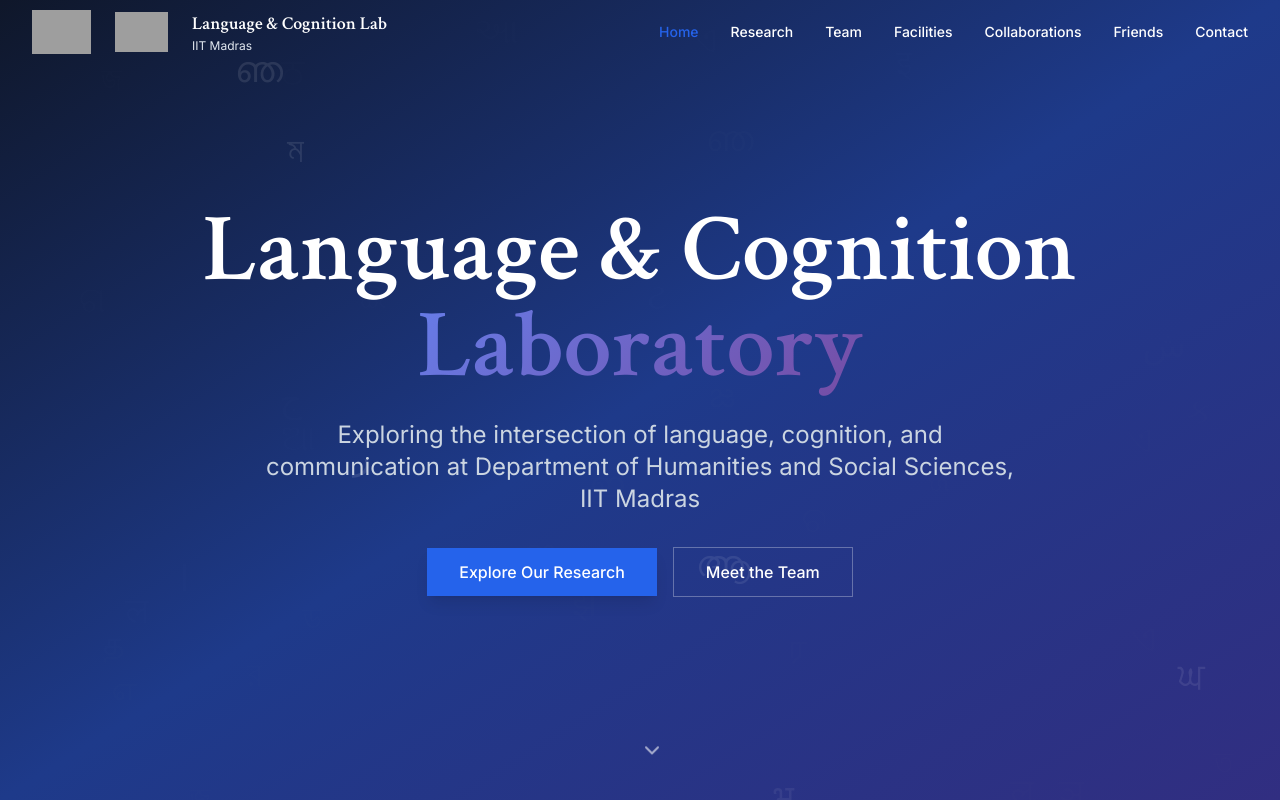
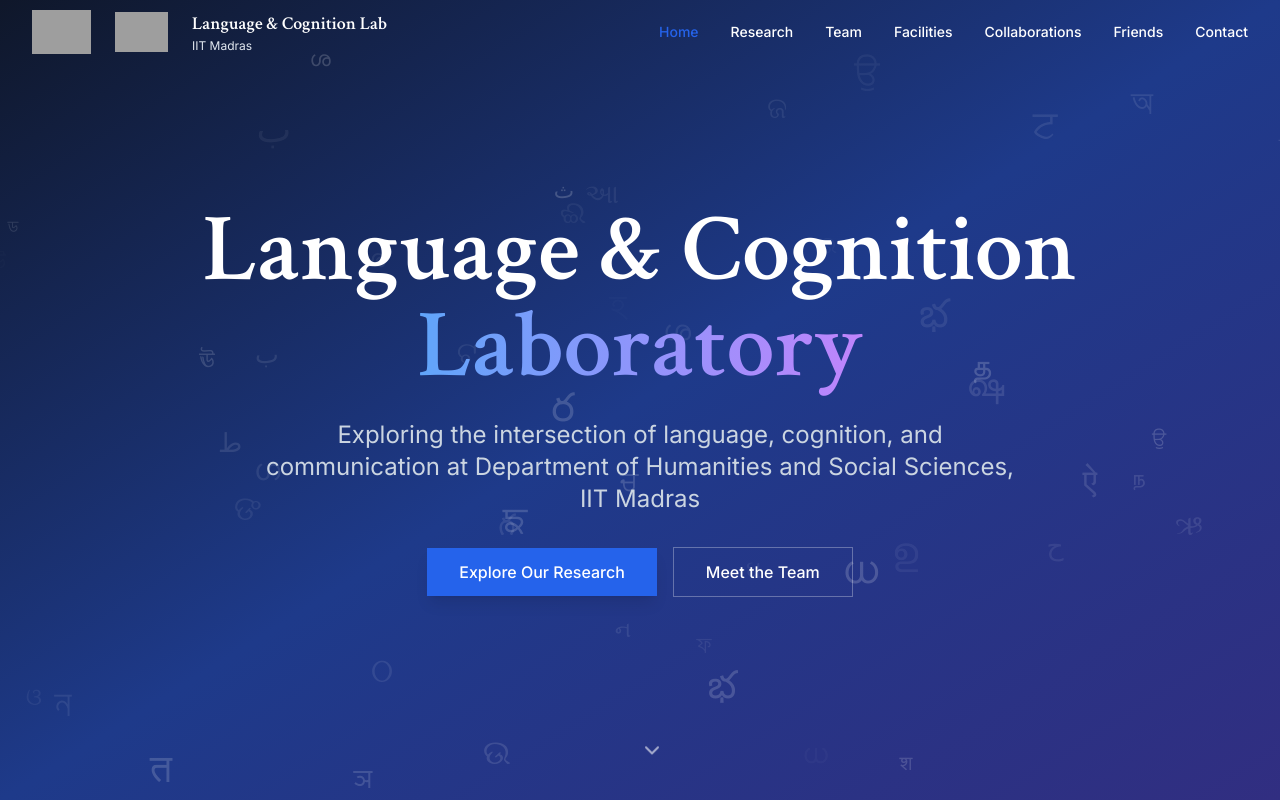
Before and after one commit to languageandcognition/info, a Next.js app: page / in a window 1280 px wide. Shown: the top 800 px of the page. Built offline with nearby package versions, Linux system fonts and the light colour scheme; grey boxes are pictures that could not be loaded.

Commit message:
new effect for hero

```diff
--- a/components/hero-section.tsx
+++ b/components/hero-section.tsx
@@ -1,6 +1,6 @@
 "use client"
 
-import { useEffect, useState } from "react"
+import { useEffect, useState, useCallback } from "react"
 import { useRouter } from "next/navigation";
 import { ChevronDown } from "lucide-react"
 import { multilingualChars } from "@/lib/chars"
@@ -10,77 +10,248 @@ interface FloatingChar {
   char: string
   x: number
   y: number
-  delay: number
+  vx: number
+  vy: number
+  opacity: number
+  maxOpacity: number
+  life: number
+  maxLife: number
+  size: number
 }
 
 export function HeroSection() {
   const [floatingChars, setFloatingChars] = useState<FloatingChar[]>([])
+  const [displayText, setDisplayText] = useState({
+    line1: Array(20).fill(" "), // "Language & Cognition" length
+    line2: Array(10).fill(" ")  // "Laboratory" length
+  })
+  const [contentVisible, setContentVisible] = useState(false)
   const router = useRouter();
+  const MIN_CHARS = 50
+  const MAX_CHARS = 100
+  const SPAWN_RATE = 60 // milliseconds between spawns
+  const TOTAL_REVEAL_DURATION_LINE1 = 1500 // 1.5 seconds for first line
+
+  // Size configuration for floating characters
+  const MIN_CHAR_SIZE = 1.2 // Minimum size in rem
+  const MAX_CHAR_SIZE = 2.5 // Maximum size in rem
+
+  const targetText = {
+    line1: "Language & Cognition", // This already has proper spacing
+    line2: "Laboratory"
+  }
+  const LETTER_REVEAL_INTERVAL = TOTAL_REVEAL_DURATION_LINE1 / targetText.line1.length // ms per letter for both lines
+
+  const createChar = useCallback((id?: number): FloatingChar => {
+    const x = Math.random() * 90 + 5
+    const y = Math.random() * 90 + 5
+    const speed = 0.10
+    const angle = Math.random() * Math.PI * 2
+    const vx = Math.cos(angle) * speed
+    const vy = Math.sin(angle) * speed
+    const maxOpacity = Math.random() * 0.15 + 0.05
+    const maxLife = Math.random() * 180 + 120
+    const size = Math.random() * (MAX_CHAR_SIZE - MIN_CHAR_SIZE) + MIN_CHAR_SIZE // Variable size
+
+    return {
+      id: id || Date.now() + Math.random(),
+      char: multilingualChars[Math.floor(Math.random() * multilingualChars.length)],
+      x,
+      y,
+      vx,
+      vy,
+      opacity: 0,
+      maxOpacity,
+      life: 0,
+      maxLife,
+      size
+    }
+  }, [])
+
+  const updateChars = useCallback(() => {
+    setFloatingChars(prevChars => {
+      const updatedChars = prevChars.map(char => {
+        const newChar = { ...char }
+        newChar.x += newChar.vx
+        newChar.y += newChar.vy
+        newChar.life += 1
+        const lifeProgress = newChar.life / newChar.maxLife
+
+        if (lifeProgress < 0.2) {
+          newChar.opacity = (lifeProgress / 0.2) * newChar.maxOpacity
+        } else if (lifeProgress > 0.8) {
+          newChar.opacity = ((1 - lifeProgress) / 0.2) * newChar.maxOpacity
+        } else {
+          newChar.opacity = newChar.maxOpacity
+        }
+
+        if (newChar.x < -5) newChar.x = 105
+        if (newChar.x > 105) newChar.x = -5
+        if (newChar.y < -5) newChar.y = 105
+        if (newChar.y > 105) newChar.y = -5
+
+        return newChar
+      })
+
+      return updatedChars.filter(char => char.life < char.maxLife)
+    })
+  }, [])
 
   useEffect(() => {
-    // Initial characters
     const initialChars: FloatingChar[] = []
-    for (let i = 0; i < 50; i++) {
-      initialChars.push({
-        id: i,
-        char: multilingualChars[Math.floor(Math.random() * multilingualChars.length)],
-        x: Math.random() * 100, // Random x position (0% to 100%)
-        y: Math.random() * 100, // Random y position (0% to 100%)
-        delay: 1,
-      })
+    for (let i = 0; i < MIN_CHARS; i++) {
+      const char = createChar(i)
+      char.life = Math.random() * char.maxLife * 0.5
+      const lifeProgress = char.life / char.maxLife
+      if (lifeProgress < 0.2) {
+        char.opacity = (lifeProgress / 0.2) * char.maxOpacity
+      } else if (lifeProgress > 0.8) {
+        char.opacity = ((1 - lifeProgress) / 0.2) * char.maxOpacity
+      } else {
+        char.opacity = char.maxOpacity
+      }
+      initialChars.push(char)
     }
     setFloatingChars(initialChars)
 
-    // Function to add a new character
-    const addNewChar = () => {
-      const newChar = {
-        id: Date.now() + Math.random(), // Unique ID
-        char: multilingualChars[Math.floor(Math.random() * multilingualChars.length)],
-        x: Math.random() * 100, // Random x position
-        y: Math.random() * 100, // Random y position
-        delay: 1,
+    const animationFrame = setInterval(updateChars, 16)
+    const spawnInterval = setInterval(() => {
+      setFloatingChars(prevChars => {
+        if (prevChars.length < MIN_CHARS) {
+          const charsToAdd = Math.min(3, MIN_CHARS - prevChars.length)
+          const newChars = []
+          for (let i = 0; i < charsToAdd; i++) {
+            newChars.push(createChar())
           }
-      setFloatingChars((prev) => [...prev, newChar].slice(-50)) // Keep max 50 chars
+          return [...prevChars, ...newChars]
+        } else if (prevChars.length < MAX_CHARS && Math.random() < 0.7) {
+          return [...prevChars, createChar()]
+        }
+        return prevChars
+      })
+    }, SPAWN_RATE)
+
+    return () => {
+      clearInterval(animationFrame)
+      clearInterval(spawnInterval)
+    }
+  }, [createChar, updateChars])
+
+  // Sequential letter-by-letter reveal effect
+  useEffect(() => {
+    let index = -1
+    let isLine1Complete = false
+
+    const revealLetter = () => {
+      setDisplayText(prev => {
+        const newDisplay = { ...prev }
+        if (!isLine1Complete && index < targetText.line1.length) {
+          newDisplay.line1[index] = targetText.line1[index]
+        } else if (isLine1Complete && index < targetText.line2.length) {
+          newDisplay.line2[index] = targetText.line2[index]
+        }
+        return newDisplay
+      })
+
+      // Randomly change unrevealed letters - but preserve spaces
+      setDisplayText(prev => {
+        const newDisplay = { ...prev }
+        if (!isLine1Complete) {
+          for (let i = index + 1; i < targetText.line1.length; i++) {
+            // Only change non-space characters
+            if (targetText.line1[i] !== " ") {
+              newDisplay.line1[i] = multilingualChars[Math.floor(Math.random() * multilingualChars.length)]
+            } else {
+              newDisplay.line1[i] = " " // Preserve spaces
+            }
+          }
+          for (let i = 0; i < targetText.line2.length; i++) {
+            if (targetText.line2[i] !== " ") {
+              newDisplay.line2[i] = multilingualChars[Math.floor(Math.random() * multilingualChars.length)]
+            } else {
+              newDisplay.line2[i] = " " // Preserve spaces
+            }
+          }
+        } else {
+          for (let i = index + 1; i < targetText.line2.length; i++) {
+            if (targetText.line2[i] !== " ") {
+              newDisplay.line2[i] = multilingualChars[Math.floor(Math.random() * multilingualChars.length)]
+            } else {
+              newDisplay.line2[i] = " " // Preserve spaces
+            }
+          }
+        }
+        return newDisplay
+      })
+
+      index++
+      if (!isLine1Complete && index >= targetText.line1.length) {
+        isLine1Complete = true
+        index = 0 // Reset index for second line
+      } else if (isLine1Complete && index >= targetText.line2.length) {
+        clearInterval(revealInterval)
+        // Ensure final text is exact
+        setDisplayText({
+          line1: targetText.line1.split(""),
+          line2: targetText.line2.split("")
+        })
+        setContentVisible(true) // Show content immediately after second line
+      }
     }
 
-    // Add new characters every 300ms (faster than original 500ms)
-    const interval = setInterval(addNewChar, 300)
-
-    // Clean up interval on component unmount
-    return () => clearInterval(interval)
+    const revealInterval = setInterval(revealLetter, LETTER_REVEAL_INTERVAL)
+    return () => clearInterval(revealInterval)
   }, [])
 
   return (
       <section id="home" className="relative min-h-screen flex items-center justify-center overflow-hidden">
-        {/* Background */}
         <div className="absolute inset-0 bg-gradient-to-br from-slate-900 via-blue-900 to-indigo-900" />
-
-        {/* Floating Characters */}
-        <div className="absolute inset-0 overflow-hidden">
+        <div className="absolute inset-0 overflow-hidden pointer-events-none select-none">
           {floatingChars.map((char) => (
               <div
                   key={char.id}
-                  className="absolute text-4xl text-white/10 animate-float-random"
+                  className="absolute text-white font-serif transition-opacity duration-75 ease-linear"
                   style={{
                     left: `${char.x}%`,
                     top: `${char.y}%`,
-                    animationDelay: `${char.delay}s`,
-                    fontFamily: "serif",
-                    animationDuration: `${3 + Math.random() * 2}s`, // Faster duration between 3-5s (was 5-8s)
+                    opacity: char.opacity,
+                    fontSize: `${char.size}rem`, // Using variable size
+                    transform: 'translate(-50%, -50%)',
+                    willChange: 'transform, opacity'
                   }}
               >
                 {char.char}
               </div>
           ))}
         </div>
-
-        {/* Content */}
         <div className="relative z-10 text-center max-w-5xl mx-auto px-4">
           <div className="animate-fade-in">
-            <h1 className="text-5xl md:text-7xl lg:text-8xl font-bold text-white mb-6 leading-tight">
-              Language & Cognition<br />
-              <span className="gradient-text">Laboratory</span>
+            <h1 className="text-5xl md:text-7xl lg:text-8xl font-bold text-white mb-6 leading-tight whitespace-nowrap">
+              {displayText.line1.map((char, index) => (
+                  <span
+                      key={`line1-${index}`}
+                      className={char !== targetText.line1[index] && char !== " " ? "scale-95 inline-block" : "inline-block"}
+                  >
+                  {char === " " ? "\u00A0" : char}
+                </span>
+              ))}
+              <br />
+              <span className="bg-clip-text text-transparent bg-gradient-to-r from-blue-400 to-purple-400">
+                {displayText.line2.map((char, index) => (
+                    <span
+                        key={`line2-${index}`}
+                        className={char !== targetText.line2[index] && char !== " " ? "scale-85 inline-block" : "inline-block"}
+                    >
+                    {char === " " ? "\u00A0" : char}
+                  </span>
+                ))}
+              </span>
             </h1>
+            <div
+                className={`transition-all duration-1000 ease-out ${
+                    contentVisible ? "opacity-100 translate-y-0" : "opacity-0 translate-y-4"
+                }`}
+            >
               <p className="text-xl md:text-2xl text-slate-300 mb-8 max-w-3xl mx-auto leading-relaxed">
                 Exploring the intersection of language, cognition, and communication at Department of Humanities and Social Sciences, IIT Madras
               </p>
@@ -100,35 +271,10 @@ export function HeroSection() {
               </div>
             </div>
           </div>
-
-        {/* Scroll indicator */}
+        </div>
         <div className="absolute bottom-8 left-1/2 transform -translate-x-1/2 animate-bounce">
           <ChevronDown className="text-white/60" size={24} />
         </div>
-
-        {/* CSS for random floating animation */}
-        <style jsx>{`
-          @keyframes floatRandom {
-            0% {
-              transform: translate(0, 0);
-              opacity: 0;
-            }
-            10% {
-              opacity: 0.1;
-            }
-            80% {
-              opacity: 0.1;
-              transform: translate(${Math.random() * 100 - 50}px, ${Math.random() * 100 - 50}px); // Larger random movement (was 60/-30)
-            }
-            100% {
-              transform: translate(${Math.random() * 120 - 60}px, ${Math.random() * 120 - 60}px); // Larger final movement (was 80/-40)
-              opacity: 0;
-            }
-          }
-          .animate-float-random {
-            animation: floatRandom linear infinite;
-          }
-        `}</style>
       </section>
   )
 }
```
Lines whose indentation alone changed are shown as unchanged.
